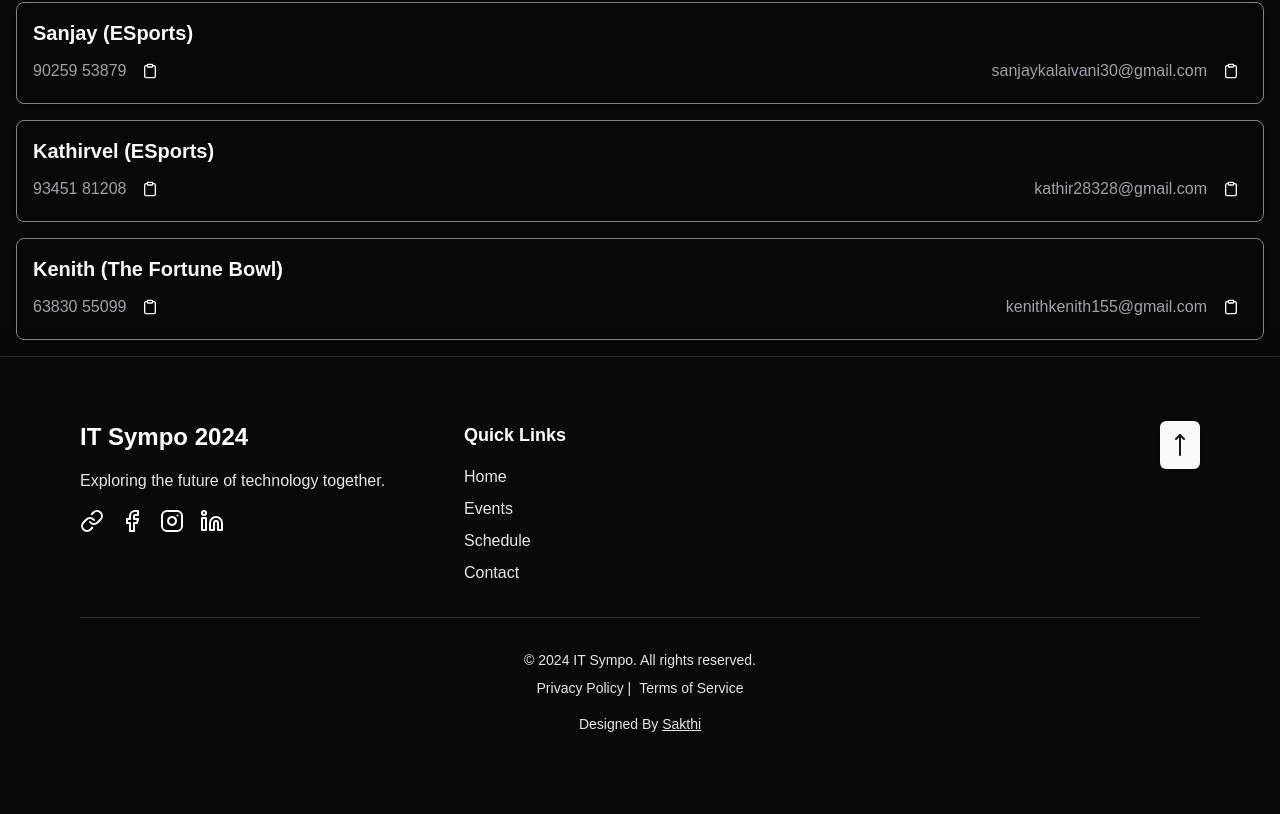
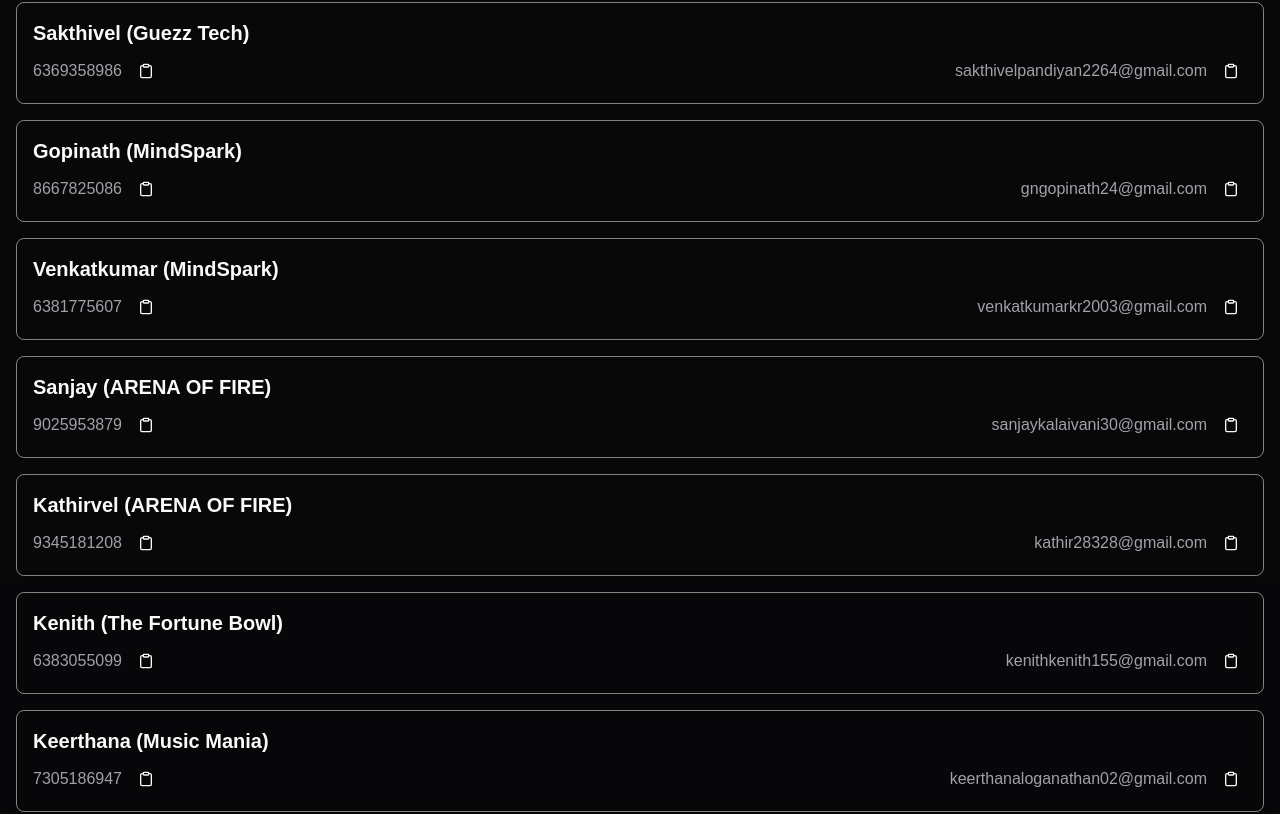
Before and after one commit to sakthivel2264/IT-Sympo-app, a Next.js app: page /contact in a window 1280 px wide. Shown: the part 946-1760 px from the top of the page. Built offline with nearby package versions, Linux system fonts and the light colour scheme.

Commit message:
feat: updated details

```diff
--- a/src/components/contact.tsx
+++ b/src/components/contact.tsx
@@ -12,17 +12,20 @@ type Contact = {
 }
 
 const contacts: Contact[] = [
-  { id: 1, name: "Karthikeyan (OverAll Co-ordinator)", phone: "9345766900", email: "kartji005@gmail.com" },
-  { id: 2, name: "Gokul (Nexus of Idea)", phone: "80159 60964", email: "gokulsuresh766@gmail.com" },
-  { id: 3, name: "Abhishek (Nexus of Idea)", phone: "93420 37578", email: "abishekramanan1@gmail.com" },
-  { id: 4, name: "Kumaraguru (Capture the flag)", phone: "70921 06018", email: "dmice.ctf@gmail.com" },
-  { id: 5, name: "Vidhun (Guezz Tech)", phone: "93603 52925", email: "vidhuneyhere@gmail.com" },
-  { id: 6, name: "Sakthivel (Guezz Tech)", phone: "63693 58986", email: "sakthivelpandiyan2264@gmail.com" },
-  { id: 7, name: "Gopinath (BrainStorm)", phone: "86678 25086", email: "gngopinath24@gmail.com" },
-  { id: 8, name: "Sanjay (ESports)", phone: "90259 53879", email: "sanjaykalaivani30@gmail.com" },
-  { id: 9, name: "Kathirvel (ESports)", phone: "93451 81208", email: "kathir28328@gmail.com" },
-  { id: 10, name: "Kenith (The Fortune Bowl) ", phone: "63830 55099", email: "kenithkenith155@gmail.com" },
-  // { id: 11, name: "", phone: "", email: "" },
+  { id: 1, name: "Jenifer (AssistantProfessor/IT)", phone: "9176266320", email: "jenifer.it@dmice.ac.in" },
+  { id: 2, name: "Karthikeyan (OverAll Co-ordinator)", phone: "9345766900", email: "kartji005@gmail.com" },
+  { id: 3, name: "Farvesh (Designer & Editor)", phone: "8940192908", email: "786farvesh@gmail.com" },
+  { id: 4, name: "Gokul (Nexus of Idea)", phone: "8015960964", email: "gokulsuresh766@gmail.com" },
+  { id: 5, name: "Abhishek (Nexus of Idea)", phone: "9342037578", email: "abishekramanan1@gmail.com" },
+  { id: 6, name: "Kumaraguru (Capture the Flag)", phone: "7092106018", email: "kumaragurudevilking@gmail.com" },
+  { id: 7, name: "Vidhun (Guezz Tech)", phone: "8807563108", email: "vidhuneyhere@gmail.com" },
+  { id: 8, name: "Sakthivel (Guezz Tech)", phone: "6369358986", email: "sakthivelpandiyan2264@gmail.com" },
+  { id: 9, name: "Gopinath (MindSpark)", phone: "8667825086", email: "gngopinath24@gmail.com" },
+  { id: 10, name: "Venkatkumar (MindSpark)", phone: "6381775607", email: "venkatkumarkr2003@gmail.com" },
+  { id: 11, name: "Sanjay (ARENA OF FIRE)", phone: "9025953879", email: "sanjaykalaivani30@gmail.com" },
+  { id: 12, name: "Kathirvel (ARENA OF FIRE)", phone: "9345181208", email: "kathir28328@gmail.com" },
+  { id: 13, name: "Kenith (The Fortune Bowl) ", phone: "6383055099", email: "kenithkenith155@gmail.com" },
+  { id: 14, name: "Keerthana (Music Mania)", phone: "7305186947", email: "keerthanaloganathan02@gmail.com" },
 ]
 
 export default function ContactsList() {
--- a/src/components/events.tsx
+++ b/src/components/events.tsx
@@ -43,16 +43,18 @@ const categories: Category[] = [
       },
       {
         id: 'tech2',
-        name: 'BrainStorm',
+        name: 'MindSpark ',
         description: 'Engage in a quiz-style event to brainstorm and solve challenging technical problems.',
         rules: [
           'Teams of Maximum 2 members',
-          'Points awarded for Criteria Based; no negative marking',
+          'Participant should bring their own laptop',
+          'Solution ideas should satisfies the given problem criteria; no negative marking',
+          'participant should submit as proof of concept.',
           'Based on Criteria choose winners'
         ],
         coordinators:[
           "Gopinath: 8667825086",
-          ""
+          "VenkatKumar: 6381775607"
         ]
       },
       {
@@ -61,7 +63,7 @@ const categories: Category[] = [
         description: 'Identify the technical terms or tools based on visual clues.',
         rules: [
           'Teams of Maximum 2 members',
-          '3 rounds',
+          'Total 3 rounds',
           'competitive Rounds, The team with the most Correct Guesses wins'
         ],
         coordinators:[
@@ -74,9 +76,12 @@ const categories: Category[] = [
         name: 'Capture The Flag (CTF)',
         description: 'A cybersecurity challenge where participants solve security puzzles and capture digital flags.',
         rules: [
-          'Teams of 2-4 members',
-          'No external tools allowed except those provided by organizers',
-          'The team with the most flags captured wins'
+          'Teams of 2 members',
+          'Laptops Are Mandatory For The event. No Devices Will Be provided',
+          'Players Need an Pico Ctf Account If not, Create an Account before event!.',
+          ' It Contains Three Rounds. It could be An Web , Reverse Engineering, Forensics, Crypto Etc.',
+          'The team with the Three flags captured wins',
+          'Its Purely First Finish First Price Event'
         ],
         coordinators:[
           "Kumaraguru: 7092106018",
@@ -94,8 +99,17 @@ const categories: Category[] = [
         name: 'ESports',
         description: 'Compete in a Free Fire battle royale tournament and be the last team standing.',
         rules: [
-          'Teams of 3-5 members',
+          'Teams of 4 members',
           'Standard Free Fire game rules apply',
+          'No VPN should be Used, PC Players are not allowed.',
+          'If any participants gets caught using game bugs or hacks, whole team will be disqualified.',
+          'Every Custom Lobby will be host by the tournament Officials.',
+          'Guns Property will remains of, Full map (BERMUDA) matches will be same as the BR RANK mode.',
+          'Team-up is Not allowed in the Full map matches, Every team should join in the lobby with their registered players only.',
+          'After 2nd Round the matches will be of CLASH SQUAD(Unlimitted Ammo).',
+          'Character Skills and Guns Property will remains off in CS mode, Granades, Spray bombs and Flash bombs are not allowed in CS matches.',
+          'Double Vectors are not allowed in CS, Breaking of Gloo Walls are allowed.',
+          'All the Teams should be there within 5 min after getting the Custom ID and Passward,No teams will be considered if they gets late. Be on time everyone. ',
           'The team with the highest score across multiple rounds wins'
         ],
         coordinators:[
@@ -123,14 +137,30 @@ const categories: Category[] = [
       },
       {
         id: 'nontech3',
-        name: 'Start Music',
-        description: 'Participate in a fun, Music Event!',
+        name: 'Music Mania',
+        description: 'Participate in a fun, Music Event! Identify the background music (BGM) from a clip.',
         rules: [
-          'Teams of 2 members',
-          ''
+          " Each team listens to a BGM snippet.",
+        " If they identify the music correctly, a team member must pick a flag to confirm their answer.",
+" Correct answers earn a flag.",
+" At the end of this round, only the top-performing teams (based on earned flags) proceed to Round 2",
+"Round 2: Find the Song by Lines",
+"Objective: Identify the song from a given lyric line.",
+"Rules:",
+" The quizmaster reads a lyric line aloud.",
+" If a team recognizes the song, they must complete two tasks:",
+   "- Task 1: One member blows up a balloon and pops it.",
+   "- Task 2: After the balloon pops, another teammate picks a flag and announces the song title.",
+" Only the teams who complete the tasks and answer correctly advance to Round 3.",
+"Round 3: Guess the Lyrics",
+"Objective: Identify the missing or next line of lyrics from a popular song.",
+"Rules:",
+" Teams are given part of a song’s lyrics, and they must guess the next line correctly.",
+" Before answering, one team member must successfully flip a bottle.",
+" The team with the most correct answers and completed tasks wins the event."
         ],
         coordinators:[
-          "",
+          "Keerthana: 73051 86947",
           ""
         ]
       }
--- a/src/components/footer.tsx
+++ b/src/components/footer.tsx
@@ -66,7 +66,7 @@ export default function Footer() {
               <a  className="hover:text-purple-200 transition-colors">Privacy Policy</a> |
               <a  className="hover:text-purple-200 transition-colors ml-2">Terms of Service</a>
             </p>
-            <p className="mt-4">Designed By <a href="https://www.linkedin.com/in/sakthivel-pandiyan-625289270" className="underline cursor-pointer">Sakthi</a></p>
+            <p className="mt-4">Designed & Developed By <a href="https://www.linkedin.com/in/sakthivel-pandiyan-625289270" className="underline cursor-pointer">Sakthi</a></p>
           </div>
         </div>
       </div>
--- a/src/components/menu.tsx
+++ b/src/components/menu.tsx
@@ -19,11 +19,11 @@ export function Menu() {
         <DialogTrigger asChild>
           <div><MenuIcon/></div>
         </DialogTrigger>
-        <DialogContent className=" bg-transparent/85 max-w-[400px] max-h-[450px] mr-4">
+        <DialogContent className=" bg-transparent/85 max-w-[400px] max-h-[550px] mr-4">
           <DialogHeader>
             <DialogTitle>Menu</DialogTitle>
             <DialogDescription>
-              Sympo Details
+              {/* Sympo Details */}
             </DialogDescription>
           </DialogHeader>
           <ProfileForm />
@@ -34,8 +34,11 @@ export function Menu() {
 
 function ProfileForm() {
   return (
-    <div className="flex flex-col">
+    <div className="flex flex-col justify-center items-center">
       <ul className="">
+        <a href="/">
+        <li>Home</li>
+        </a>
         <a href="/events">
         <li>Events</li>
         </a>
@@ -44,7 +47,7 @@ function ProfileForm() {
         <li>About Us</li>
         </a>
         <a href="/contact">
-        <li>Contact US</li>
+        <li>Contact Us</li>
         </a>
 
       </ul>
```
